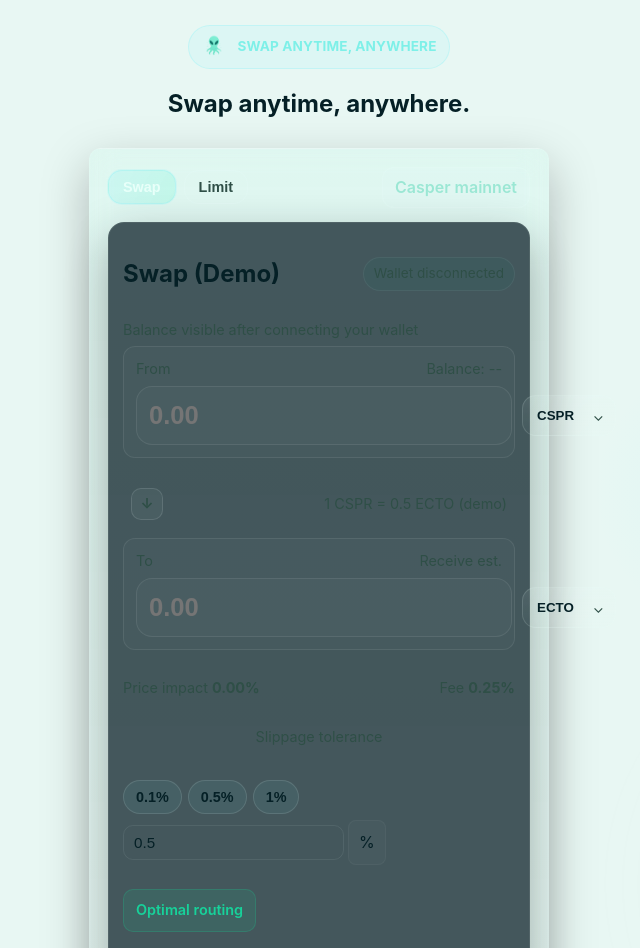
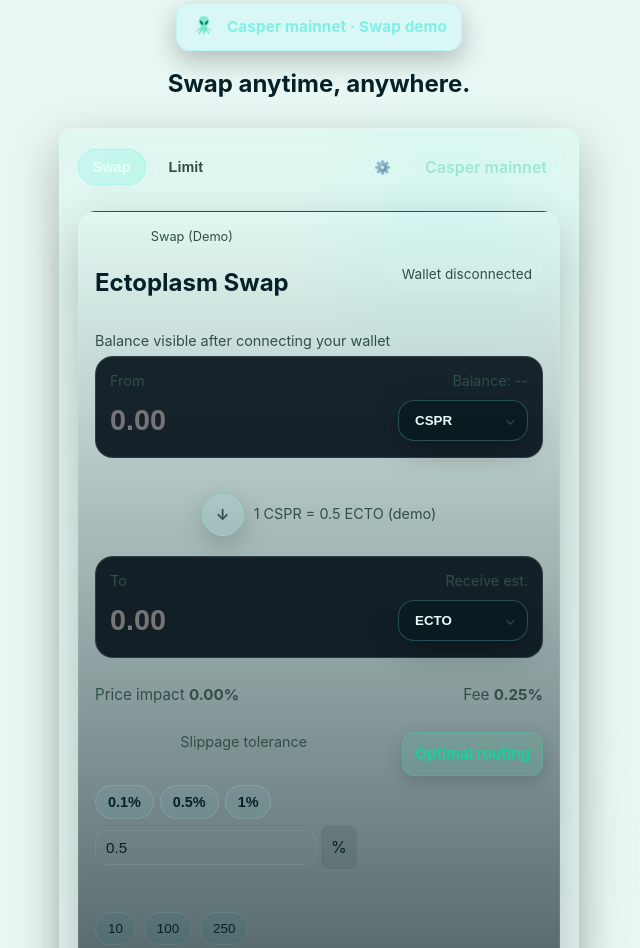
Before and after one commit to EcosystemNetwork/Ectoplasm, a plain HTML site: page index.html in a window 1280 px wide. Shown: the part 180-1128 px from the top of the page, without its empty margins (321-961 px from the left). Drawn offline with Linux system fonts and the light colour scheme; no server answers.

Commit message:
Refine swap hero styling

```diff
--- a/index.html
+++ b/index.html
@@ -112,22 +112,28 @@
         <div class="swap-heading">
           <div class="brand-badge">
             <img src="/assets/electoplasmlogo.png" width="26" height="26" alt="Ectoplasm logo badge" />
-            <span>Swap anytime, anywhere</span>
+            <span>Casper mainnet · Swap demo</span>
           </div>
           <h1>Swap anytime, anywhere.</h1>
         </div>
         <div class="hero-card swap-shell" aria-labelledby="swap-title">
-          <div class="swap-header">
+          <div class="swap-toolbar">
             <div class="swap-tabs" role="tablist" aria-label="Swap modes">
               <button class="pill active" role="tab" aria-selected="true">Swap</button>
               <button class="pill ghost" role="tab" aria-selected="false" disabled>Limit</button>
             </div>
-            <div class="network-pill">Casper mainnet</div>
+            <div class="toolbar-actions">
+              <button type="button" class="icon-btn" aria-label="Preferences">⚙️</button>
+              <div class="network-pill">Casper mainnet</div>
+            </div>
           </div>
           <div class="swap-card glass">
             <div class="card-top">
-              <h2 id="swap-title">Swap (Demo)</h2>
-              <span id="walletStatus" class="status-badge">Wallet disconnected</span>
+              <div>
+                <p class="muted tiny">Swap (Demo)</p>
+                <h2 id="swap-title">Ectoplasm Swap</h2>
+              </div>
+              <span id="walletStatus" class="status-badge subtle">Wallet disconnected</span>
             </div>
             <div class="swap-meta muted">Balance visible after connecting your wallet</div>
             <form class="swap-form" onsubmit="event.preventDefault(); demoSwap();">
@@ -148,7 +154,7 @@
               </label>
 
               <div class="arrow-divider" aria-hidden="true">
-                <span class="arrow">↓</span>
+                <span class="arrow-circle">↓</span>
                 <span class="muted">1 CSPR = 0.5 ECTO (demo)</span>
               </div>
 
--- a/styles.css
+++ b/styles.css
@@ -46,8 +46,8 @@ main{flex:1;display:block}
 .logo{display:flex;align-items:center;gap:10px;color:inherit;text-decoration:none;font-weight:600}
 .logo img{width:38px;height:38px;display:block;object-fit:contain;flex:none;filter:drop-shadow(0 6px 18px rgba(119,240,248,0.25))}
 .logo span{line-height:1}
-.logo-toggle{border:1px solid rgba(232,255,249,0.08);background:rgba(0,0,0,0.1);padding:8px 12px;border-radius:12px;cursor:pointer;font:inherit}
-.logo-toggle:hover{background:rgba(232,255,249,0.04)}
+.logo-toggle{border:0;background:transparent;padding:6px 8px;border-radius:12px;cursor:pointer;font:inherit}
+.logo-toggle:hover{background:rgba(232,255,249,0.04);box-shadow:0 0 0 1px rgba(232,255,249,0.08)}
 .logo-toggle:focus-visible{outline:2px solid rgba(119,240,248,0.6);outline-offset:3px}
 .chevron{font-size:0.9rem;color:var(--muted)}
 .logo-menu-panel{position:absolute;top:calc(100% + 12px);left:0;background:rgba(6,26,34,0.92);backdrop-filter:blur(14px);border:1px solid rgba(232,255,249,0.08);box-shadow:0 18px 50px rgba(0,0,0,0.42),0 0 0 1px rgba(119,240,248,0.12);border-radius:16px;padding:16px;min-width:620px;max-width:min(720px, 96vw);z-index:90}
@@ -77,34 +77,37 @@ main{flex:1;display:block}
 .site-header{position:sticky;top:0;backdrop-filter: blur(6px);background:linear-gradient(180deg, rgba(255,255,255,0.02), transparent);border-bottom:1px solid rgba(255,255,255,0.02);z-index:50}
 
 .hero{padding:64px 0 100px}
-.swap-hero{position:relative;overflow:hidden;min-height:calc(100vh - 120px);display:flex;align-items:center}
+.swap-hero{position:relative;overflow:hidden;min-height:calc(100vh - 120px);display:flex;align-items:center;background:radial-gradient(320px 320px at 60% 18%, rgba(119,240,248,0.12), transparent 50%) var(--bg)}
 .swap-hero::before{content:"";position:absolute;inset:-14% 45% auto auto;background:radial-gradient(420px 420px at 30% 40%, rgba(119,240,248,0.2), transparent 60%);filter:blur(16px);opacity:0.85;pointer-events:none}
-.swap-hero::after{content:"";position:absolute;inset:22% -28% -28% 42%;background:radial-gradient(480px 480px at 60% 30%, rgba(255,255,255,0.07), transparent 58%);pointer-events:none;filter:blur(12px);}
+.swap-hero::after{content:"";position:absolute;inset:22% -28% -28% 42%;background:radial-gradient(520px 520px at 60% 30%, rgba(255,255,255,0.05), transparent 58%);pointer-events:none;filter:blur(12px);}
 .hero-grid{display:grid;grid-template-columns:1fr 420px;gap:28px;align-items:start}
-.swap-layout{display:flex;flex-direction:column;align-items:center;text-align:center;gap:20px;max-width:820px;margin:0 auto}
+.swap-layout{display:flex;flex-direction:column;align-items:center;text-align:center;gap:16px;max-width:640px;margin:0 auto;padding:12px}
 .swap-heading{display:flex;flex-direction:column;align-items:center;gap:6px}
 .swap-heading h1{margin:0 0 6px}
-.swap-shell{background:rgba(4,19,26,0.7);border:1px solid rgba(232,255,249,0.1);box-shadow:0 32px 70px rgba(0,0,0,0.48), 0 0 0 1px rgba(119,240,248,0.08);backdrop-filter:blur(14px);border-radius:20px;padding:24px;max-width:460px;width:100%}
-.swap-copy{max-width:700px;display:flex;flex-direction:column;align-items:center;gap:14px}
+.swap-shell{background:radial-gradient(circle at 20% 20%, rgba(119,240,248,0.12), transparent 40%), #0f1820;border:1px solid rgba(232,255,249,0.12);box-shadow:0 18px 40px rgba(0,0,0,0.36), 0 0 0 1px rgba(119,240,248,0.08);backdrop-filter:blur(14px);border-radius:24px;padding:20px 18px;max-width:520px;width:100%;margin-top:4px}
+.swap-copy{max-width:540px;display:flex;flex-direction:column;align-items:center;gap:14px}
 .swap-copy .hero-cta{justify-content:center;flex-wrap:wrap}
 .swap-copy .trust-list{justify-content:center;flex-wrap:wrap}
 .hero-copy h1{font-size:clamp(1.6rem,3.6vw,2.8rem);margin:0 0 12px}
 .lead{color:var(--muted);max-width:54ch}
-.brand-badge{display:inline-flex;align-items:center;gap:10px;padding:8px 12px;border-radius:999px;background:rgba(119,240,248,0.1);border:1px solid rgba(119,240,248,0.25);color:#7ef0e8;font-weight:700;letter-spacing:0.01em;text-transform:uppercase;font-size:0.85rem;margin-bottom:12px}
+.brand-badge{display:inline-flex;align-items:center;gap:10px;padding:10px 14px;border-radius:14px;background:rgba(119,240,248,0.12);border:1px solid rgba(119,240,248,0.28);color:#7ef0e8;font-weight:700;letter-spacing:0.01em;text-transform:none;font-size:0.95rem;margin-bottom:10px;box-shadow:0 10px 26px rgba(0,0,0,0.24)}
 .brand-badge img{width:26px;height:26px;object-fit:contain}
 .hero-cta{display:flex;gap:12px;margin:18px 0}
 .trust-list{display:flex;gap:12px;list-style:none;padding:0;margin:0;color:var(--muted)}
 .trust-list li{background:var(--glass);padding:8px 12px;border-radius:999px;font-size:0.92rem}
 
 .hero-card{background:linear-gradient(180deg, rgba(86,255,211,0.06), transparent);padding:18px;border-radius:var(--radius);border:1px solid rgba(232,255,249,0.08);box-shadow:0 18px 48px rgba(0,0,0,0.26)}
-.swap-header{display:flex;justify-content:space-between;align-items:center;margin-bottom:14px}
+.swap-toolbar{display:flex;align-items:center;justify-content:space-between;gap:12px;margin-bottom:12px;padding-bottom:10px;border-bottom:1px solid rgba(232,255,249,0.08)}
 .swap-tabs{display:flex;gap:8px}
-.swap-tabs .pill{padding:8px 14px;border-radius:14px;border:1px solid rgba(232,255,249,0.12);background:rgba(232,255,249,0.06);color:inherit;cursor:pointer;font-weight:700}
-.swap-tabs .pill.active{background:linear-gradient(120deg, rgba(119,240,248,0.18), rgba(76,245,199,0.2));border-color:rgba(119,240,248,0.25);color:#e8fff9;box-shadow:0 0 0 1px rgba(119,240,248,0.14)}
+.swap-tabs .pill{padding:9px 14px;border-radius:999px;border:1px solid rgba(232,255,249,0.16);background:rgba(232,255,249,0.04);color:inherit;cursor:pointer;font-weight:700}
+.swap-tabs .pill.active{background:linear-gradient(120deg, rgba(119,240,248,0.2), rgba(76,245,199,0.22));border-color:rgba(119,240,248,0.3);color:#e8fff9;box-shadow:0 0 0 1px rgba(119,240,248,0.14)}
 .swap-tabs .pill.ghost{background:transparent;color:var(--muted)}
+.toolbar-actions{display:flex;align-items:center;gap:10px}
+.icon-btn{border:1px solid rgba(232,255,249,0.12);background:rgba(255,255,255,0.04);color:inherit;padding:8px 10px;border-radius:12px;cursor:pointer}
+.icon-btn:hover{border-color:rgba(119,240,248,0.25);background:rgba(119,240,248,0.08)}
 .network-pill{padding:8px 12px;border-radius:12px;border:1px solid rgba(232,255,249,0.12);background:rgba(232,255,249,0.04);font-weight:600;color:#9be7d4}
-.glass{background:rgba(6,26,34,0.72);border:1px solid rgba(232,255,249,0.08);border-radius:16px;padding:14px;box-shadow:0 18px 48px rgba(0,0,0,0.32)}
-.card-top{display:flex;justify-content:space-between;align-items:center;margin-bottom:8px}
+.glass{background:linear-gradient(180deg, rgba(255,255,255,0.04), rgba(6,26,34,0.85));border:1px solid rgba(232,255,249,0.08);border-radius:18px;padding:16px;box-shadow:0 18px 48px rgba(0,0,0,0.24)}
+.card-top{display:flex;justify-content:space-between;align-items:center;margin-bottom:10px;gap:12px}
 .feature-map{display:grid;grid-template-columns:repeat(auto-fit,minmax(220px,1fr));gap:12px;color:var(--muted)}
 .feature-map ul{padding-left:18px;line-height:1.6;margin:6px 0 0}
 .swap-card label{display:block;margin-bottom:12px;font-size:0.9rem}
@@ -114,45 +117,37 @@ main{flex:1;display:block}
 .input-row select{padding:10px;border-radius:10px;border:1px solid rgba(232,255,249,0.08);background:rgba(0,0,0,0.08);color:inherit}
 
 .status-badge{font-size:0.85rem;padding:6px 10px;border-radius:999px;background:var(--glass);color:var(--muted);border:1px solid rgba(232,255,249,0.08)}
-.swap-form{display:flex;flex-direction:column;gap:12px}
-.token-row{background:rgba(232,255,249,0.02);padding:12px;border-radius:12px;border:1px solid rgba(232,255,249,0.08)}
+.muted.tiny{font-size:0.8rem;margin:0 0 2px}
+.status-badge.subtle{background:rgba(255,255,255,0.04);border-color:rgba(232,255,249,0.12)}
+.swap-form{display:flex;flex-direction:column;gap:14px}
+.token-row{background:rgba(8,20,29,0.92);padding:14px;border-radius:18px;border:1px solid rgba(232,255,249,0.12);box-shadow:inset 0 1px 0 rgba(255,255,255,0.02);display:flex;flex-direction:column;gap:8px}
 .token-row-top{display:flex;justify-content:space-between;align-items:center;margin-bottom:6px}
-.token-input{display:flex;align-items:center;gap:10px}
-.token-input input{font-size:1.6rem;font-weight:700;border-radius:16px;padding:14px 12px;background:rgba(232,255,249,0.02);border:1px solid rgba(232,255,249,0.08)}
-.token-selector select{appearance:none;-webkit-appearance:none;-moz-appearance:none;padding:12px 40px 12px 14px;border-radius:14px;border:1px solid rgba(232,255,249,0.14);background:linear-gradient(180deg, rgba(232,255,249,0.08), rgba(232,255,249,0.02));color:inherit;font-weight:700;cursor:pointer}
+.token-input{display:flex;align-items:center;gap:12px;flex-wrap:wrap}
+.token-input input{font-size:1.8rem;font-weight:700;border-radius:12px;padding:6px 0;background:transparent;border:0;min-width:0;flex:1;color:inherit}
+.token-selector select{appearance:none;-webkit-appearance:none;-moz-appearance:none;padding:12px 16px;border-radius:16px;border:1px solid rgba(119,240,248,0.25);background:rgba(8,26,34,0.82);color:#e8fff9;font-weight:700;cursor:pointer;box-shadow:0 10px 30px rgba(0,0,0,0.28);min-width:130px}
 .token-selector{position:relative}
 .token-selector::after{content:"⌄";position:absolute;right:12px;top:50%;transform:translateY(-50%);font-size:0.9rem;color:var(--muted);pointer-events:none}
 .balance{color:var(--muted);font-size:0.9rem}
-.arrow-divider{display:flex;align-items:center;justify-content:space-between;padding:10px 8px;margin:-4px 0;color:var(--muted);font-size:0.9rem}
-.arrow{display:inline-flex;width:32px;height:32px;border-radius:10px;border:1px solid rgba(232,255,249,0.12);align-items:center;justify-content:center;background:rgba(232,255,249,0.04);font-weight:700}
-.swap-meta{display:flex;justify-content:space-between;color:var(--muted);font-size:0.9rem;margin:4px 0 6px}
-.swap-controls{display:flex;justify-content:space-between;align-items:center;gap:10px;margin:4px 0 2px;flex-wrap:wrap}
-.slippage-col{display:flex;flex-direction:column;gap:6px;flex:1}
+.arrow-divider{display:flex;align-items:center;justify-content:center;padding:10px 8px 6px;margin:0;color:var(--muted);font-size:0.95rem;gap:10px}
+.arrow{display:none}
+.arrow-circle{display:grid;width:42px;height:42px;border-radius:50%;border:1px solid rgba(119,240,248,0.22);align-items:center;justify-content:center;background:rgba(119,240,248,0.08);font-weight:700;box-shadow:0 8px 26px rgba(0,0,0,0.2)}
+.swap-health{padding:10px 12px;border-radius:12px;background:rgba(0,255,170,0.08);border:1px solid rgba(0,255,170,0.18);color:#17d29a;font-weight:700;font-size:0.95rem;box-shadow:0 6px 18px rgba(0,0,0,0.16)}
+.swap-health[data-state="warn"]{background:rgba(255,180,0,0.1);border-color:rgba(255,180,0,0.24);color:#ffb400}
+.quick-amounts{display:flex;gap:8px;margin:10px 0;flex-wrap:wrap}
+.chip{border:1px solid rgba(255,255,255,0.08);background:var(--glass);color:inherit;padding:8px 12px;border-radius:999px;cursor:pointer;transition:transform 0.08s ease, border-color 0.12s ease}
+.chip:hover{border-color:rgba(119,240,248,0.3);transform:translateY(-1px)}
+
+.swap-breakdown{display:grid;grid-template-columns:repeat(auto-fit,minmax(160px,1fr));gap:10px;margin:4px 0;font-size:0.9rem;color:var(--muted)}
+.swap-breakdown dt{font-weight:700;color:#e8fff9;margin-bottom:4px}
+.swap-breakdown dd{margin:0;color:var(--muted)}
+.swap-meta{display:flex;justify-content:space-between;color:var(--muted);font-size:0.95rem;margin-bottom:4px;gap:12px;flex-wrap:wrap}
+.swap-controls{display:flex;justify-content:space-between;align-items:flex-start;gap:10px;margin:8px 0 4px;flex-wrap:wrap}
+.slippage-col{display:flex;flex-direction:column;gap:6px;flex:1;min-width:240px}
 .pill-row.tight{gap:6px;flex-wrap:wrap}
 .input-row.compact input{padding:8px 10px;font-size:0.95rem;border-radius:10px}
 .swap-controls .inline{flex:1}
 .suffix{padding:10px;border-radius:8px;border:1px solid rgba(232,255,249,0.08);background:rgba(0,0,0,0.08)}
-.swap-health{padding:10px 12px;border-radius:10px;background:rgba(76,245,199,0.12);border:1px solid rgba(76,245,199,0.25);color:#4cf5c7;font-weight:600;font-size:0.9rem}
-.swap-health[data-state="warn"]{background:rgba(255,180,0,0.1);border-color:rgba(255,180,0,0.24);color:#ffb400}
-.quick-amounts{display:flex;gap:8px;margin:10px 0}
-.chip{border:1px solid rgba(232,255,249,0.12);background:var(--glass);color:inherit;padding:8px 12px;border-radius:999px;cursor:pointer}
-.chip:hover{border-color:rgba(255,255,255,0.15)}
-
-.status-badge{font-size:0.85rem;padding:6px 10px;border-radius:999px;background:var(--glass);color:var(--muted);border:1px solid rgba(255,255,255,0.06)}
-.swap-controls{display:flex;justify-content:space-between;align-items:center;gap:10px;margin:10px 0}
-.swap-controls .inline{flex:1}
-.suffix{padding:10px;border-radius:8px;border:1px solid rgba(255,255,255,0.04);background:rgba(255,255,255,0.02)}
-.swap-health{padding:10px 12px;border-radius:10px;background:rgba(0,255,170,0.08);border:1px solid rgba(0,255,170,0.15);color:#17d29a;font-weight:600;font-size:0.9rem}
-.swap-health[data-state="warn"]{background:rgba(255,180,0,0.1);border-color:rgba(255,180,0,0.24);color:#ffb400}
-.quick-amounts{display:flex;gap:8px;margin:10px 0}
-.chip{border:1px solid rgba(255,255,255,0.08);background:var(--glass);color:inherit;padding:8px 12px;border-radius:999px;cursor:pointer}
-.chip:hover{border-color:rgba(255,255,255,0.15)}
-
-.swap-breakdown{display:grid;grid-template-columns:repeat(auto-fit,minmax(160px,1fr));gap:10px;margin:4px 0;font-size:0.9rem;color:var(--muted)}
-.swap-breakdown dt{font-weight:700;color:#e8fff9;margin-bottom:4px}
-.swap-breakdown dd{margin:0;color:var(--muted)}
-.swap-meta{display:flex;justify-content:space-between;color:var(--muted);font-size:0.9rem;margin-bottom:6px}
-.swap-actions{display:block}
+.swap-actions{display:block;margin-top:10px}
 
 .section{padding:48px 0}
 .section.alt{background:linear-gradient(180deg, rgba(119,240,248,0.06), transparent)}
@@ -251,3 +246,10 @@ main{flex:1;display:block}
   .launchpad{grid-template-columns:1fr;}
   .footer-grid{flex-direction:column;align-items:flex-start}
 }
+
+@media (max-width:720px){
+  .swap-toolbar{flex-direction:column;align-items:flex-start}
+  .toolbar-actions{width:100%;justify-content:space-between}
+  .token-input input{min-width:0;font-size:1.4rem;width:100%}
+  .swap-shell{margin-top:0}
+}
```
